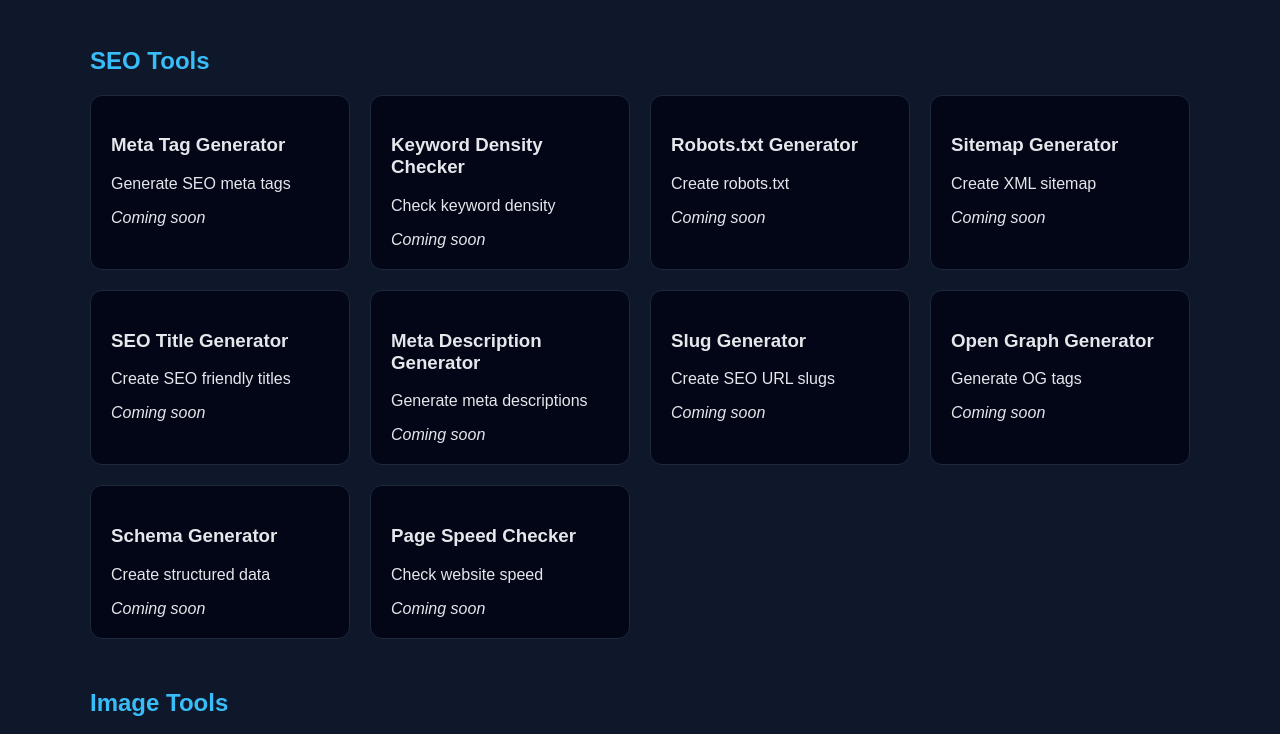
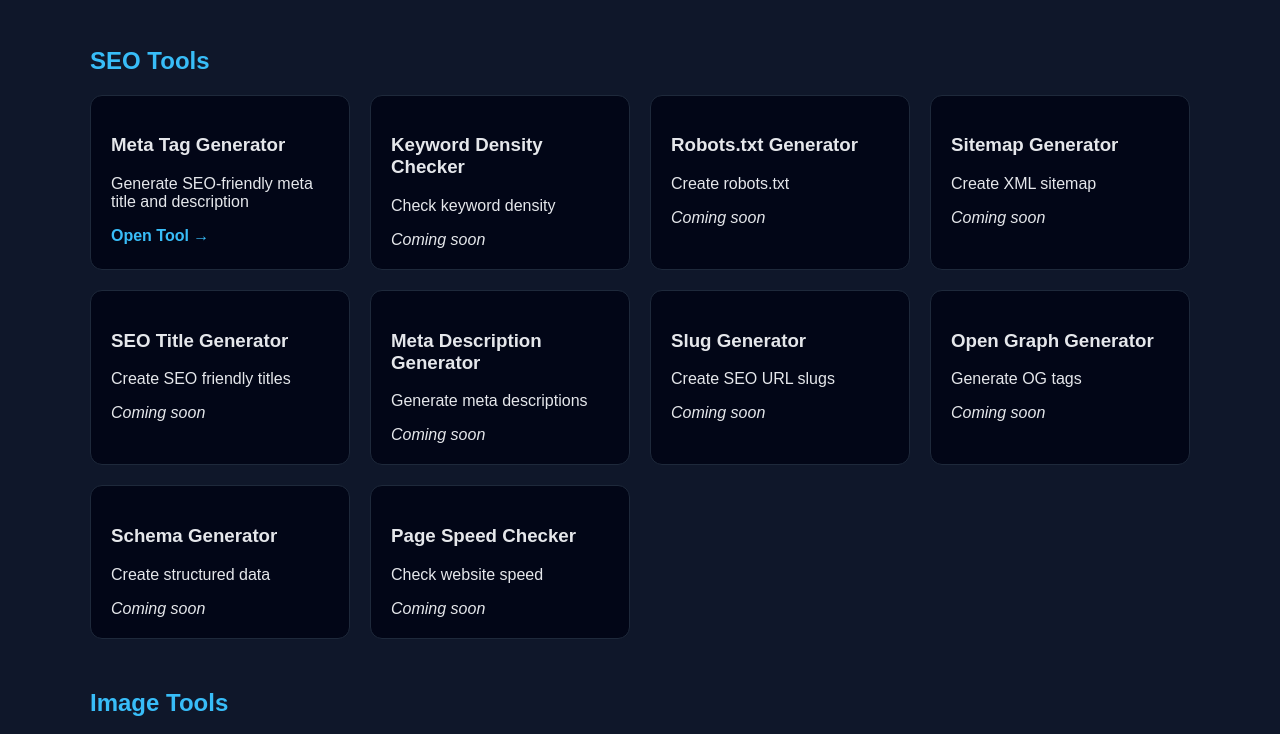
Before and after one commit to WebTooler/WebTooler.github.io, a plain HTML site: page tools.html in a window 1280 px wide. Shown: the part 838-1572 px from the top of the page. Drawn offline with Linux system fonts and the light colour scheme.

Commit message:
Update tools.html

```diff
--- a/tools.html
+++ b/tools.html
@@ -131,7 +131,11 @@ footer{
 <!-- SEO TOOLS -->
 <h2>SEO Tools</h2>
 <div class="tools">
-  <div class="tool"><h3>Meta Tag Generator</h3><p>Generate SEO meta tags</p><em>Coming soon</em></div>
+  <div class="tool">
+  <h3>Meta Tag Generator</h3>
+  <p>Generate SEO-friendly meta title and description</p>
+  <a href="tools/meta-tag-generator.html">Open Tool →</a>
+</div>
   <div class="tool"><h3>Keyword Density Checker</h3><p>Check keyword density</p><em>Coming soon</em></div>
   <div class="tool"><h3>Robots.txt Generator</h3><p>Create robots.txt</p><em>Coming soon</em></div>
   <div class="tool"><h3>Sitemap Generator</h3><p>Create XML sitemap</p><em>Coming soon</em></div>
```
